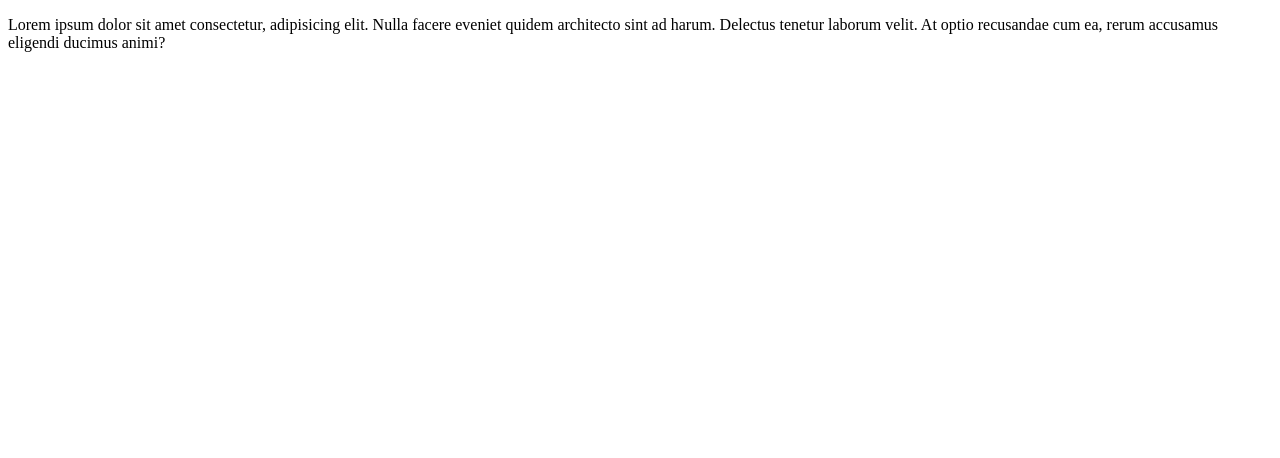
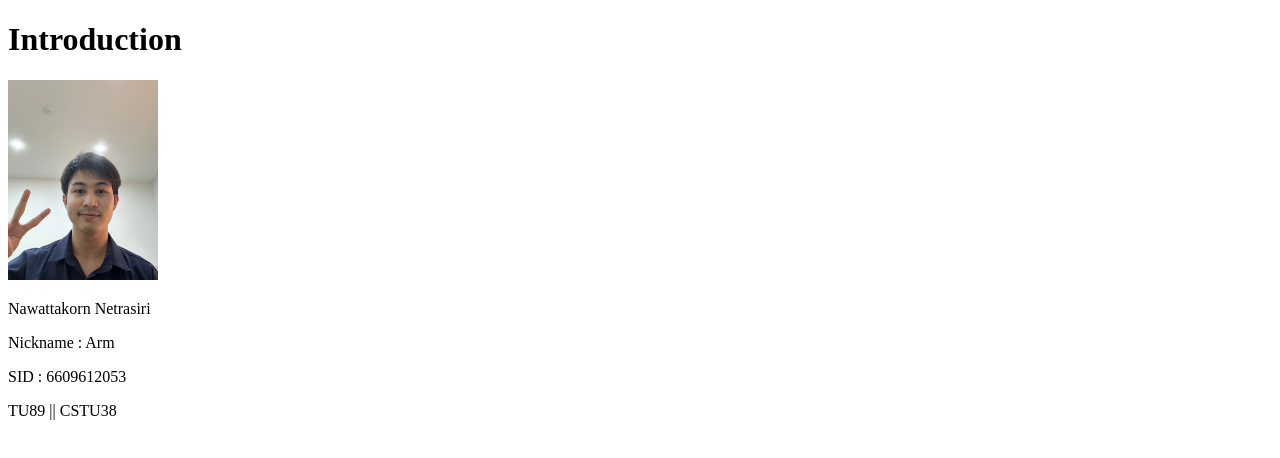
Before and after one commit to Nawatta/CS100-Project-G53, a plain HTML site: page HomePage.html in a window 1280 px wide. Drawn offline with Linux system fonts and the light colour scheme.

Commit message:
add some introduction

```diff
--- a/HomePage.html
+++ b/HomePage.html
@@ -4,6 +4,12 @@
         <title>G53 Home Page</title>
     </head>
     <body>
-        <p>Lorem ipsum dolor sit amet consectetur, adipisicing elit. Nulla facere eveniet quidem architecto sint ad harum. Delectus tenetur laborum velit. At optio recusandae cum ea, rerum accusamus eligendi ducimus animi?</p>
+        <h1>Introduction</h1>
+        <img src="IMG/S__9773058.jpg" height="200px">
+        <p>Nawattakorn Netrasiri</p>
+        <p>Nickname : Arm</p>
+        <p>SID : 6609612053</p>
+        <p>TU89 || CSTU38</p>
+        <!--ใส่ๆไว้ก่อน เดี๋ยวค่อยเพิ่ม-ตัดออก ขนาดรูปค่อยไปจัดกันอีกที-->
     </body>
 </html>
```
Also changed, not shown: IMG/S__9773058.jpg (added).
